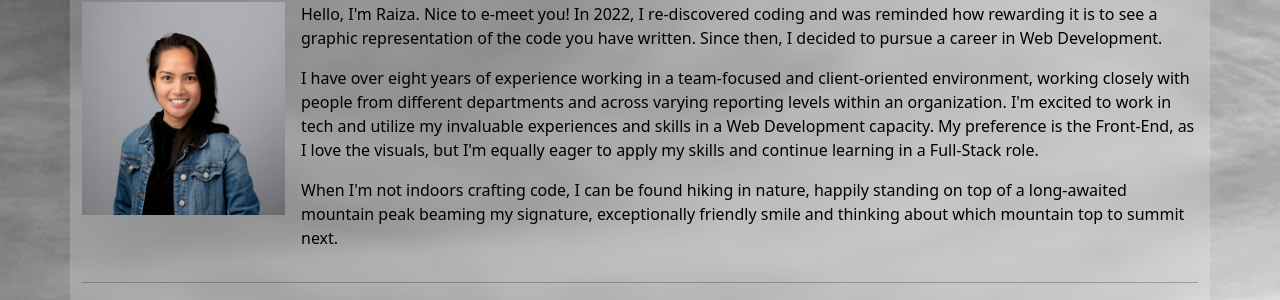
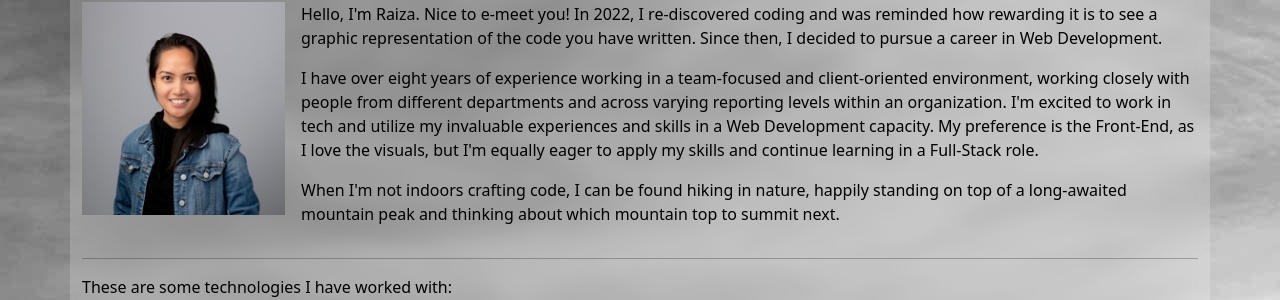
Before and after one commit to Raiza-D/my-portfolio, a React (Create React App) app: page / in a window 1280 px wide. Shown: the part 872-1172 px from the top of the page. Built offline with nearby package versions, Linux system fonts and the light colour scheme.

Commit message:
Edit third paragraph of About Me section.

```diff
--- a/src/components/About.jsx
+++ b/src/components/About.jsx
@@ -130,8 +130,7 @@ export default function About() {
             </p>
             <p>
               When I'm not indoors crafting code, I can be found hiking in
-              nature, happily standing on top of a long-awaited mountain peak
-              beaming my signature, exceptionally friendly smile and thinking about which mountain top to summit next.
+              nature, happily standing on top of a long-awaited mountain peak and thinking about which mountain top to summit next.
             </p>
           </div>
         </div>
```
